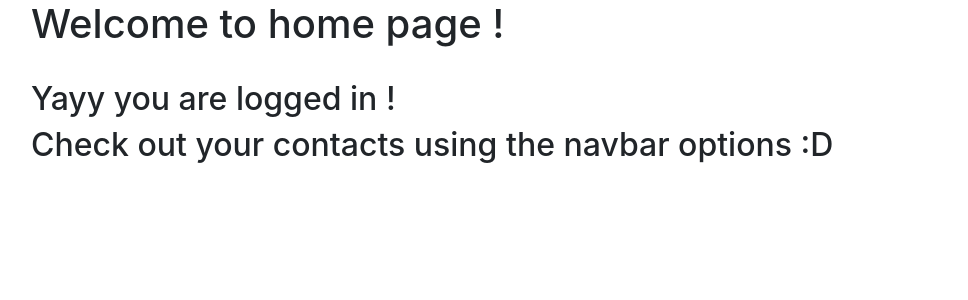
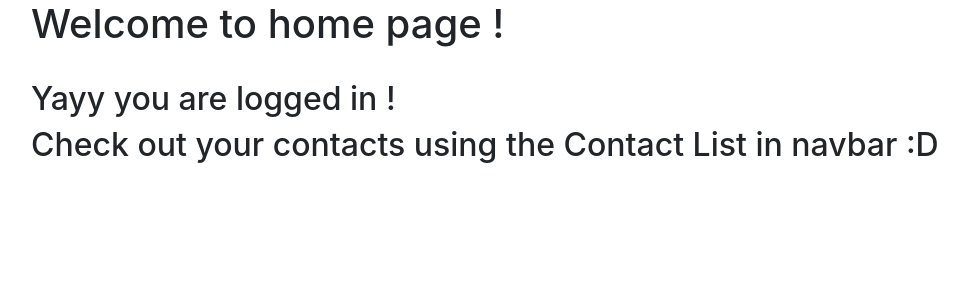
Before and after one commit to Rohan12152001/Contact-app, a Django app: page / in a window 1280 px wide. Shown: the part 56-356 px from the top of the page, without its empty margins (54-1022 px from the left). Run offline with Django 3.2, Linux system fonts and the light colour scheme; a user stored in the database is signed in; some libraries are stand-ins or nearby versions.

Commit message:
Updating Homepage

```diff
--- a/contactapp/templates/contactapp/homepage.html
+++ b/contactapp/templates/contactapp/homepage.html
@@ -5,7 +5,7 @@
     <br>
     {% if user.is_authenticated %}
     <h2>Yayy you are logged in !</h2>
-    <h2>Check out your contacts using the navbar options :D </h2>
+    <h2>Check out your contacts using the Contact List in navbar :D </h2>
     {% else %}
     <h2>Please Login first !</h2>
     {% endif %}
```
